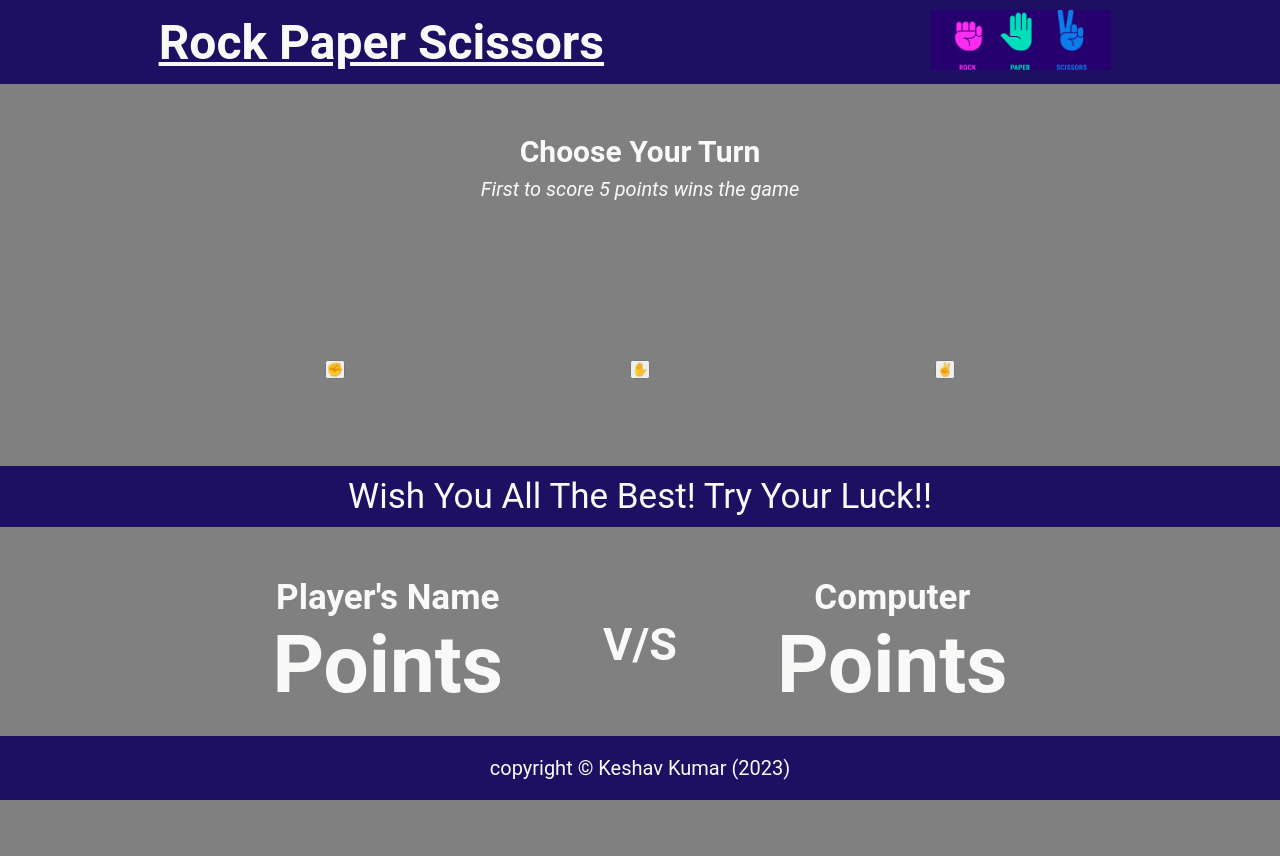
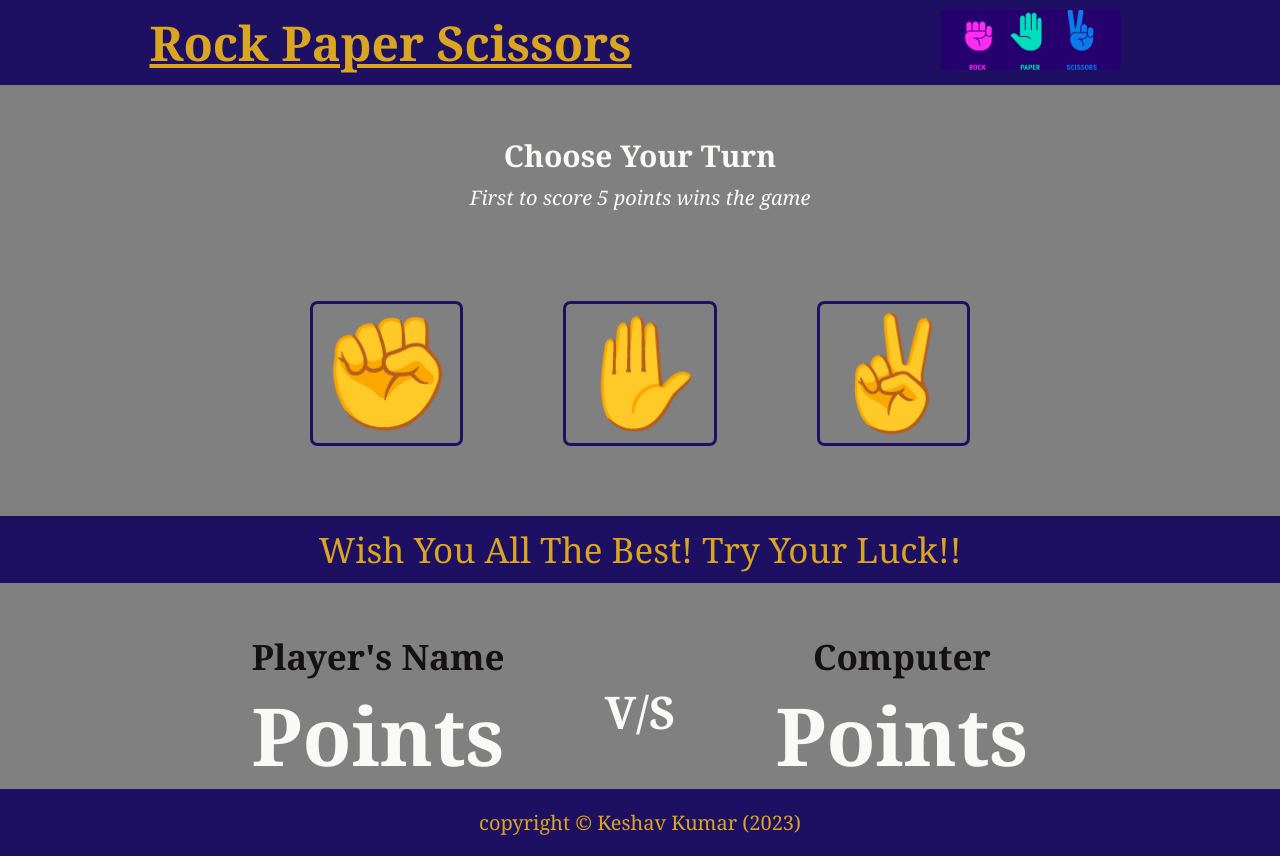
Before and after one commit to theOdinProjectStudent/RockPaperScissors, a plain HTML site: page index.html in a window 1280 px wide. Before the commit the page ends 800 px from the top, so only its background shows below. Drawn offline with Linux system fonts and the light colour scheme.

Commit message:
styles added for buttons and fonts changed

```diff
--- a/styles.css
+++ b/styles.css
@@ -5,7 +5,7 @@
 }
 
 body{
-    font-family:  Roboto, 'Helvetica Neue', sans-serif;
+    font-family:  Cambria, Cochin, serif;
     background-color: grey;
     color:#f9faf8;
     min-height: 100vh;
@@ -14,6 +14,7 @@ body{
 }
 
 header, footer, #result{
+    color: goldenrod;
     background-color: rgb(29, 16, 99);
 }
 
@@ -59,9 +60,22 @@ header a img{
 .choices ul{
     display: flex;
     list-style: none;
-    justify-content: space-evenly;
+    gap: 100px;
+    justify-content: center;
     align-items: center;
-    font-size: 90px;
+}
+
+.choices ul li button{
+    border: 3px solid rgb(29, 16, 99);
+    background-color: inherit;
+    border-radius: 5%;
+    padding: 5px;
+    font-size: 110px;
+}
+
+.choices ul li button:hover{
+    cursor: pointer;
+    border: 3px solid #f9faf8;
 }
 
 #result{
@@ -82,6 +96,7 @@ main{
 main h1{
     text-align: center;
     font-size: 35px;
+    color: rgb(19, 17, 17);
 }
 
 main h2{
```
